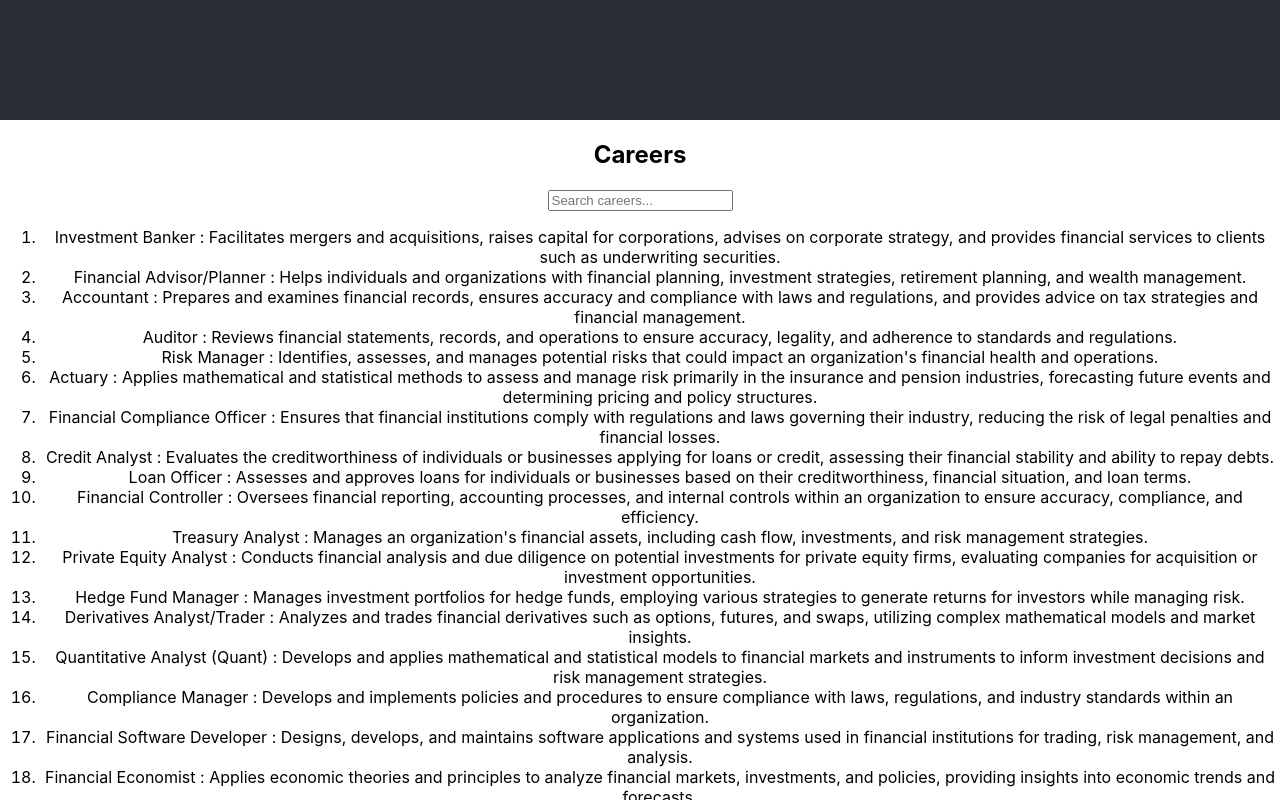
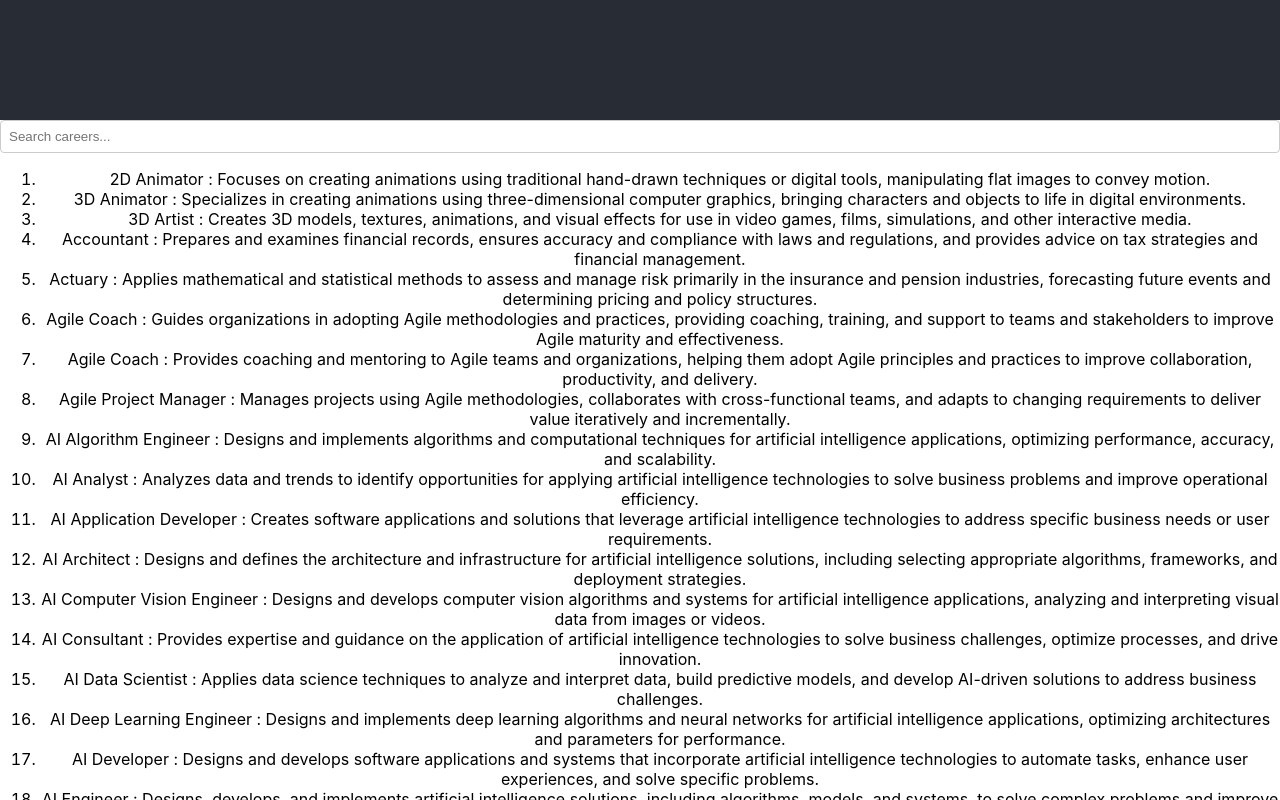
Before and after one commit to vinaysb1/careerinfo_up_fe, a React (Create React App) app: page / in a window 1280 px wide. Shown: the part 680-1480 px from the top of the page. Built offline with nearby package versions, Linux system fonts and the light colour scheme.

Commit message:
ci_up_lesson5_filter_search_with_anytoken_entered

```diff
--- a/src/components/CareerList.js
+++ b/src/components/CareerList.js
@@ -1,6 +1,6 @@
 import React, { useState } from "react";
 import careers from "../mockdata/data";
-import "./CareerList.css"
+import "./CareerList.css"; // Import CSS file
 
 const CareerList = () => {
     const [searchTerm, setSearchTerm] = useState("");
@@ -13,27 +13,49 @@ const CareerList = () => {
         setSearchTerm("");
     };
 
-    const filteredCareers = careers.filter((career) =>
-        career.title.toLowerCase().includes(searchTerm.toLowerCase()) || career.description.toLowerCase().includes(searchTerm.toLowerCase())
-    );
+    const filteredCareers = careers.filter(career => {
+        const searchTokens = searchTerm.toLowerCase().split(/\s+/);
+        return searchTokens.some(token => {
+            return (
+                career.title.toLowerCase().includes(token) ||
+                career.description.toLowerCase().includes(token)
+            );
+        });
+    }).sort((a, b) => {
+        const aTitle = a.title.toLowerCase();
+        const bTitle = b.title.toLowerCase();
+        const aIndex = aTitle.indexOf(searchTerm.toLowerCase());
+        const bIndex = bTitle.indexOf(searchTerm.toLowerCase());
+
+        // Sort by full token match first
+        if (aIndex === 0 && bIndex !== 0) {
+            return -1;
+        } else if (bIndex === 0 && aIndex !== 0) {
+            return 1;
+        }
+
+        // Then sort alphabetically
+        return aTitle.localeCompare(bTitle);
+    });
 
     return (
         <div>
-            <h2>Careers</h2>
-            <div style={{ marginBottom: "10px" }}>
+            <div className="search-container">
                 <input
                     type="text"
                     value={searchTerm}
                     onChange={handleSearchChange}
                     placeholder="Search careers..."
+                    className="search-input"
                 />
                 {searchTerm && (
-                    <button onClick={handleClearSearch}>
+                    <button onClick={handleClearSearch} className="clear-button">
                         <svg
                             xmlns="http://www.w3.org/2000/svg"
                             viewBox="0 0 24 24"
                             width="24"
                             height="24"
+                            className="clear-icon"
                         >
                             <path
                                 fill="none"
```
